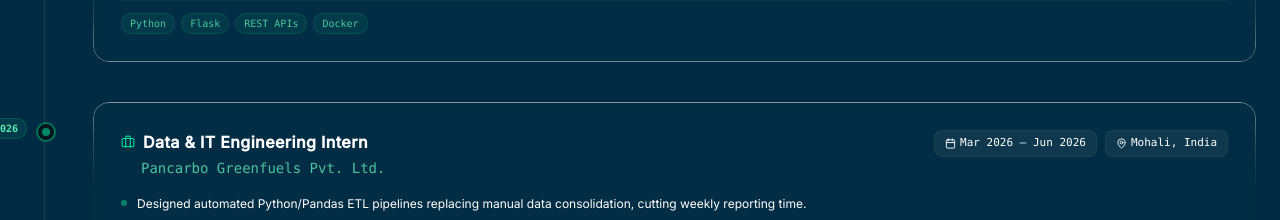
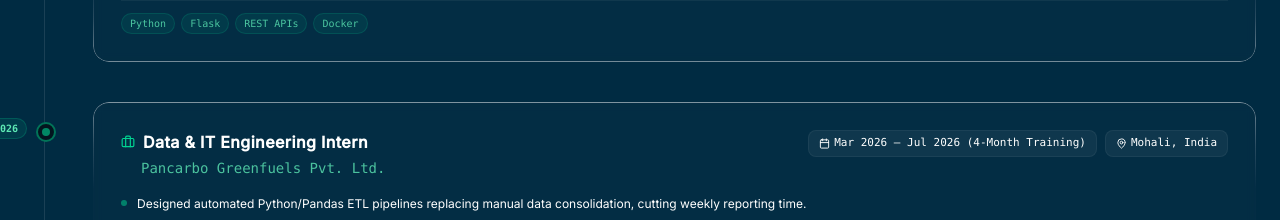
Before and after one commit to TheJd04/resume.cv, a React (Vite) app: page / in a window 1280 px wide. Shown: the part 1920-2140 px from the top of the page. Built offline with nearby package versions, Linux system fonts and the light colour scheme.

Commit message:
Update Pancarbo internship to July 2026 (4-Month Training)

```diff
--- a/src/components/Timeline.tsx
+++ b/src/components/Timeline.tsx
@@ -52,7 +52,7 @@ const internships: Internship[] = [
     role: 'Data & IT Engineering Intern',
     company: 'Pancarbo Greenfuels Pvt. Ltd.',
     location: 'Mohali, India',
-    period: 'Mar 2026 – Jun 2026',
+    period: 'Mar 2026 – Jul 2026 (4-Month Training)',
     highlights: [
       'Designed automated Python/Pandas ETL pipelines replacing manual data consolidation, cutting weekly reporting time.',
       'Optimized SQL queries and added Python data-validation checks, improving data accuracy for business decisions.',
--- a/src/data.ts
+++ b/src/data.ts
@@ -204,7 +204,7 @@ export const experienceDataList: ExperienceData[] = [
     role: 'Data & IT Engineering Intern',
     company: 'Pancarbo Greenfuels Pvt. Ltd.',
     location: 'Mohali, India',
-    period: 'Mar 2026 – Jun 2026',
+    period: 'Mar 2026 – Jul 2026 (4-Month Training)',
     highlights: [
       'Designed automated Python/Pandas ETL pipelines that replaced a manual data consolidation process, cutting weekly reporting preparation time.',
       'Optimized SQL queries and added Python data-validation checks, improving data accuracy and ensuring consistent, trustworthy inputs for business decision-making.'
@@ -352,7 +352,7 @@ export const tabDataList: TabData[] = [
     widgets: {
       about: {
         title: 'DATA & IT INTERN',
-        content: 'Pancarbo Greenfuels Pvt. Ltd. (Mar - Jun 2026). Designed automated Pandas ETL pipelines replacing manual processes, cutting weekly reporting preparation, and optimizing MySQL database schemas.'
+        content: 'Pancarbo Greenfuels Pvt. Ltd. (Mar – Jul 2026, 4-Month Training). Designed automated Pandas ETL pipelines replacing manual processes, cutting weekly reporting preparation, and optimizing MySQL database schemas.'
       },
       skills: {
         title: 'ROLES COMPLETED',
```
